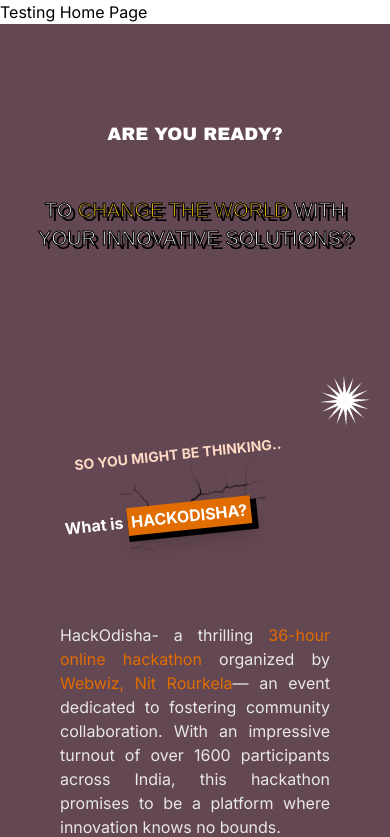
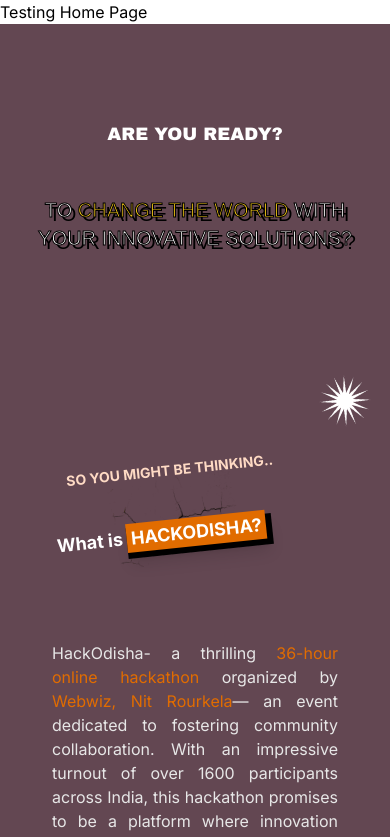
Before and after one commit to Webwiznitr/HackOdisha2024, a Next.js app: page /prototype in a window 390 px wide. Shown: the top 837 px of the page. Built offline with nearby package versions, Linux system fonts and the light colour scheme; grey boxes are pictures that could not be loaded; a web font is replaced by a local one.

Commit message:
fix: build fix

```diff
--- a/src/components/AboutUs/About.tsx
+++ b/src/components/AboutUs/About.tsx
@@ -19,7 +19,7 @@
     };
   return (
     <ParallaxProvider>
-      <div className='bg-[#634752] w-full min-h-[750px] flex flex-col items-center justify-center p-10 md:p-30 lg:p-40 pt-1 lg:pt-10 relative'>
+      <div className='bg-[#634752] w-full min-h-[750px] flex flex-col items-center justify-center p-8 md:p-30 lg:p-40 pt-1 lg:pt-10 relative'>
 
         <Parallax className='absolute bottom-20 md:left-12 left-5 z-0 rotate-star-1' speed={getParallaxSpeed()} rotate={[0, 360]}>
           <Image
@@ -41,28 +41,29 @@
 
         <div className='relative text-justify w-full'>
           <div className='pb-4 relative -rotate-6 w-full z-10'>
-            <div className='absolute md:-top-1 top-0 md:left-56 left-20 md:w-[300px] w-[150px]'>
-              <Image
-                src='/images/aboutus-crack-wall.png'
-                alt='Crack-wall'
-                height={200}
-                width={270}
+          <div className='absolute top-3 md:-top-3 md:left-56 left-20'>
+          <Image
+               src='/images/aboutus-crack-wall.png'
+               alt='Crack-wall'
+               className='w-[130px] md:w-[330px] h-auto'
+               width={200}
+               height={200}
+             />
+           </div>
 
-              />
-            </div>
             <div className="pl-5">
             <h4 className='text-[#FEDAC4] md:text-xl text-sm font-semibold md:px-10 md:pl-20 px-5 pb-10 relative'>
               SO YOU MIGHT BE THINKING..
             </h4>
-            <h1 className='text-[#FFFFFF] md:text-5xl font-bold md:px-10 px-1 pb-10 relative'>
+            <h1 className='text-[#FFFFFF] md:text-5xl text-[18px] font-bold md:px-10 px-1 pb-10 relative'>
               What is <span className='bg-black pb-2.5 pr-1.5 shadow-lg relative'>
-                <span className='bg-[#E16C00] p-1 z-10'>HACKODISHA?</span>
+                <span className='bg-[#E16C00] p-1 z-10'> HACKODISHA?</span>
               </span>
             </h1>
             </div>
           </div>
 
-          <div className='px-5 md:px-16 text-justify pt-10'>
+          <div className='px-5 md:px-16 text-justify pt-10 md:text-[20px]'>
             <p className='text-[#E7E7E7] pb-4'>
               HackOdisha- a thrilling <span className='text-[#E16C00]'>36-hour online hackathon</span> organized by <span className='text-[#E16C00]'>Webwiz, Nit Rourkela</span>— an event dedicated to fostering community collaboration. With an impressive turnout of over 1600 participants across India, this hackathon promises to be a platform where innovation knows no bounds.
             </p>
```
